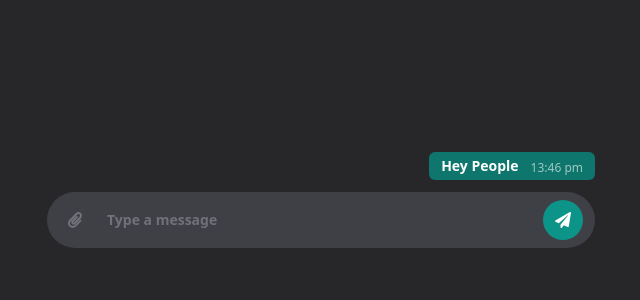
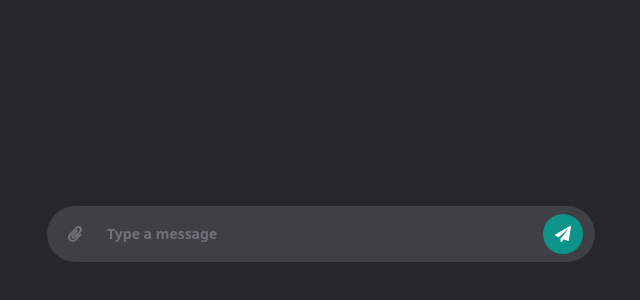
Before and after one commit to yashsehgal/whatsapp-reaction-feature, a React (Create React App) app: page / in a window 1280 px wide. Shown: the part 206-506 px from the top of the page, without its empty margins (319-959 px from the left). Built offline with nearby package versions, Linux system fonts and the light colour scheme.

Commit message:
per: remove emoji icons on scroll wheel

```diff
--- a/src/App.js
+++ b/src/App.js
@@ -5,7 +5,9 @@ import MessageInput from './component/MessageInput';
 export default function App() {
   return (
     <div className="app w-[100vw] h-[100vh] flex flex-row items-center justify-center bg-zinc-800 cursor-default">
-      <div className='h-fit scroll-smooth w-auto max-h-[240px] overflow-scroll overflow-y-scroll overflow-x-hidden'
+      <div className='h-fit scroll-smooth w-auto max-h-[240px] overflow-scroll overflow-y-scroll overflow-x-hidden
+      pt-[80px]
+      '
       >
         <MessageInput />
       </div>
--- a/src/component/MessageInput.jsx
+++ b/src/component/MessageInput.jsx
@@ -4,16 +4,7 @@ import { FaPaperclip, FaPaperPlane, FaSmile } from 'react-icons/fa';
 import { getReactionData } from "./assets";
 
 export default function MessageInput() {
-    const [messageRecord, setMessageRecord] = useState([
-        {
-            content: 'Hey People',
-            time: {
-                hours: 13,
-                mins: 46,
-                mrdn: 'pm'
-            }
-        }
-    ]);
+    const [messageRecord, setMessageRecord] = useState([]);
 
     const [switchRef, setSwitch] = useState(false);
 
@@ -117,6 +108,11 @@ function Message({ messageText, messageTime, messageId }) {
                 setReactionListVisibility('none');
             }, 300);
         });
+        window.addEventListener('wheel', () => {
+            setTimeout(() => {
+                setReactionListVisibility('none');
+            })
+        }, 100)
     });
 
     useEffect(() => {
```
